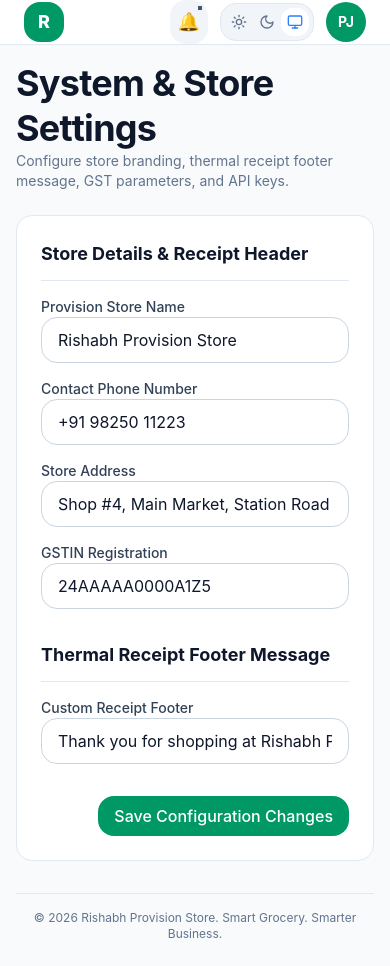
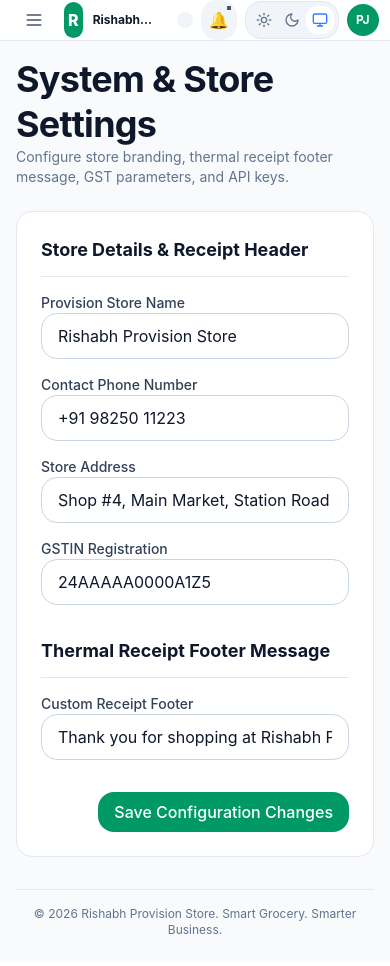
Before and after one commit to PrashamJain1318/Rishabh-Provision-Store, a React (Vite) app in the folder apps/web/: page /settings in a window 390 px wide. Built offline with nearby package versions, Linux system fonts and the light colour scheme.

Commit message:
feat(web): enable responsive mobile slide-over navigation drawer for devices <640px

```diff
--- a/apps/web/src/layouts/DashboardLayout.tsx
+++ b/apps/web/src/layouts/DashboardLayout.tsx
@@ -9,7 +9,6 @@ export interface DashboardLayoutProps {
   onNavSelect?: (id: string) => void;
 }
 
-// 14 Core Sidebar Navigation Items
 const allNavItems: SidebarItem[] = [
   { id: "dashboard", label: "Dashboard", icon: "📊", path: "/dashboard", roles: ["Owner", "Manager"] },
   { id: "pos", label: "POS Billing", icon: "⚡", path: "/pos", roles: ["Owner", "Manager", "Cashier"] },
@@ -34,6 +33,7 @@ export const DashboardLayout: React.FC<DashboardLayoutProps> = ({
   onNavSelect,
 }) => {
   const [isSidebarCollapsed, setIsSidebarCollapsed] = useState(false);
+  const [mobileMenuOpen, setMobileMenuOpen] = useState(false);
 
   const sidebarItems = allNavItems.map((item) => ({
     ...item,
@@ -42,18 +42,46 @@ export const DashboardLayout: React.FC<DashboardLayoutProps> = ({
 
   return (
     <div className="min-h-screen flex flex-col bg-slate-50 dark:bg-slate-950 text-slate-900 dark:text-slate-100">
-      {/* 1. Sticky Navbar with Store Logo, Global Search, Notifications & ThemeToggle */}
+      {/* Sticky Navbar with Mobile Menu Drawer Trigger */}
       <div className="sticky top-0 z-40">
         <Navbar
           storeName="Rishabh Provision Store"
           userName="Prasham Jain"
           userRole={userRole}
+          onMobileMenuToggle={() => setMobileMenuOpen(!mobileMenuOpen)}
           rightAction={<ThemeToggle />}
         />
       </div>
 
-      <div className="flex flex-1 overflow-hidden">
-        {/* 2. Collapsible & Role-Aware Sidebar */}
+      <div className="flex flex-1 overflow-hidden relative">
+        {/* Mobile Slide-Over Navigation Drawer */}
+        {mobileMenuOpen && (
+          <div className="fixed inset-0 z-50 flex md:hidden">
+            <div
+              className="fixed inset-0 bg-slate-950/80 backdrop-blur-sm"
+              onClick={() => setMobileMenuOpen(false)}
+            />
+            <div className="relative w-72 max-w-[80vw] bg-slate-900 h-full p-4 flex flex-col justify-between shadow-soft-lg z-10 border-r border-slate-800 overflow-y-auto">
+              <div className="space-y-4">
+                <div className="flex items-center justify-between pb-3 border-b border-slate-800">
+                  <span className="font-bold text-white text-base">Store Navigation</span>
+                  <button
+                    onClick={() => setMobileMenuOpen(false)}
+                    className="p-1 text-slate-400 hover:text-white text-sm"
+                  >
+                    ✕
+                  </button>
+                </div>
+                <Sidebar items={sidebarItems} userRole={userRole} onSelect={onNavSelect} />
+              </div>
+              <div className="pt-4 border-t border-slate-800 text-xs text-slate-500 text-center">
+                Rishabh Provision Store App v1.0
+              </div>
+            </div>
+          </div>
+        )}
+
+        {/* Desktop Collapsible Sidebar */}
         <div
           className={`transition-all duration-300 ${
             isSidebarCollapsed ? "w-16" : "w-64"
@@ -90,11 +118,10 @@ export const DashboardLayout: React.FC<DashboardLayoutProps> = ({
           )}
         </div>
 
-        {/* 3. Main Content Region */}
+        {/* Main Content Region */}
         <main className="flex-1 overflow-y-auto p-4 sm:p-6 lg:p-8 flex flex-col justify-between">
           <div className="flex-1">{children}</div>
 
-          {/* 4. Page Footer */}
           <footer className="mt-8 border-t border-slate-200 dark:border-slate-800 pt-4 pb-2 text-center text-xs text-slate-500">
             © 2026 Rishabh Provision Store. Smart Grocery. Smarter Business.
           </footer>
--- a/packages/ui/src/components/Navbar.tsx
+++ b/packages/ui/src/components/Navbar.tsx
@@ -1,6 +1,7 @@
-import React from "react";
+import React, { useState } from "react";
 import { SearchBar } from "./SearchBar";
 import { Avatar } from "./Avatar";
+import { Menu, X } from "lucide-react";
 
 export interface NavbarProps {
   storeName?: string;
@@ -8,6 +9,7 @@ export interface NavbarProps {
   userRole?: string;
   userAvatar?: string;
   onSearchChange?: (val: string) => void;
+  onMobileMenuToggle?: () => void;
   rightAction?: React.ReactNode;
 }
 
@@ -17,46 +19,66 @@ export const Navbar: React.FC<NavbarProps> = ({
   userRole = "Owner",
   userAvatar,
   onSearchChange,
+  onMobileMenuToggle,
   rightAction,
 }) => {
+  const [mobileSearchOpen, setMobileSearchOpen] = useState(false);
+
   return (
-    <header className="h-16 w-full bg-white dark:bg-slate-900 border-b border-slate-200 dark:border-slate-800 px-6 flex items-center justify-between gap-4">
+    <header className="h-16 w-full bg-white dark:bg-slate-900 border-b border-slate-200 dark:border-slate-800 px-4 sm:px-6 flex items-center justify-between gap-3">
+      {/* Mobile Hamburger Drawer Button */}
+      <button
+        onClick={onMobileMenuToggle}
+        className="md:hidden p-2 rounded-xl text-slate-600 dark:text-slate-300 hover:bg-slate-100 dark:hover:bg-slate-800"
+        title="Open Menu"
+      >
+        <Menu className="w-5 h-5" />
+      </button>
+
       {/* Left: Store Logo & Brand Name */}
-      <div className="flex items-center gap-3">
-        <div className="w-10 h-10 rounded-2xl bg-emerald-600 text-white font-extrabold flex items-center justify-center text-lg shadow-soft-sm">
+      <div className="flex items-center gap-2.5">
+        <div className="w-9 h-9 rounded-2xl bg-emerald-600 text-white font-extrabold flex items-center justify-center text-base shadow-soft-sm">
           R
         </div>
-        <div className="hidden sm:flex flex-col">
-          <span className="font-bold text-sm text-slate-900 dark:text-slate-100">{storeName}</span>
-          <span className="text-xs text-slate-500 italic">Smart Grocery. Smarter Business.</span>
+        <div className="flex flex-col">
+          <span className="font-bold text-xs sm:text-sm text-slate-900 dark:text-slate-100 line-clamp-1">{storeName}</span>
+          <span className="text-[10px] text-slate-500 italic hidden sm:inline">Smart Grocery. Smarter Business.</span>
         </div>
       </div>
 
-      {/* Center: Global Search Input */}
+      {/* Center: Global Search Input (Desktop) */}
       <div className="flex-1 max-w-md hidden md:block">
         <SearchBar
-          placeholder="Search products, orders, customers, or bills (Press Ctrl+K)..."
+          placeholder="Search products, orders, customers, or bills (Ctrl+K)..."
           onChange={onSearchChange}
         />
       </div>
 
-      {/* Right: Notifications, Theme Toggle Slot & User Profile Menu */}
-      <div className="flex items-center gap-3">
-        {/* Notification Bell Badge */}
+      {/* Right Actions */}
+      <div className="flex items-center gap-2 sm:gap-3">
+        {/* Mobile Search Icon Toggle */}
+        <button
+          onClick={() => setMobileSearchOpen(!mobileSearchOpen)}
+          className="md:hidden p-2 rounded-xl bg-slate-100 dark:bg-slate-800 text-slate-600 dark:text-slate-300"
+        >
+          <Menu className="w-4 h-4 hidden" />
+        </button>
+
+        {/* Notifications Bell */}
         <button
           title="Notifications"
           className="relative p-2 rounded-2xl bg-slate-100 dark:bg-slate-800 hover:bg-slate-200 dark:hover:bg-slate-700 text-slate-600 dark:text-slate-300 transition-all"
         >
-          <span className="text-lg">🔔</span>
-          <span className="absolute top-1 right-1 w-2.5 h-2.5 bg-emerald-500 rounded-full ring-2 ring-white dark:ring-slate-900" />
+          <span className="text-base sm:text-lg">🔔</span>
+          <span className="absolute top-1 right-1 w-2 h-2 bg-emerald-500 rounded-full ring-2 ring-white dark:ring-slate-900" />
         </button>
 
         {/* Custom Slot (ThemeToggle Component) */}
         {rightAction}
 
-        {/* User Profile Avatar & Role Menu */}
-        <div className="flex items-center gap-3 border-l border-slate-200 dark:border-slate-800 pl-3">
-          <Avatar name={userName} src={userAvatar} size="md" />
+        {/* User Profile Avatar */}
+        <div className="flex items-center gap-2 border-l border-slate-200 dark:border-slate-800 pl-2 sm:pl-3">
+          <Avatar name={userName} src={userAvatar} size="sm" />
           <div className="hidden sm:flex flex-col text-left">
             <span className="text-xs font-bold text-slate-900 dark:text-slate-100">{userName}</span>
             <span className="text-[10px] uppercase font-bold text-emerald-600 dark:text-emerald-400">{userRole}</span>
```
